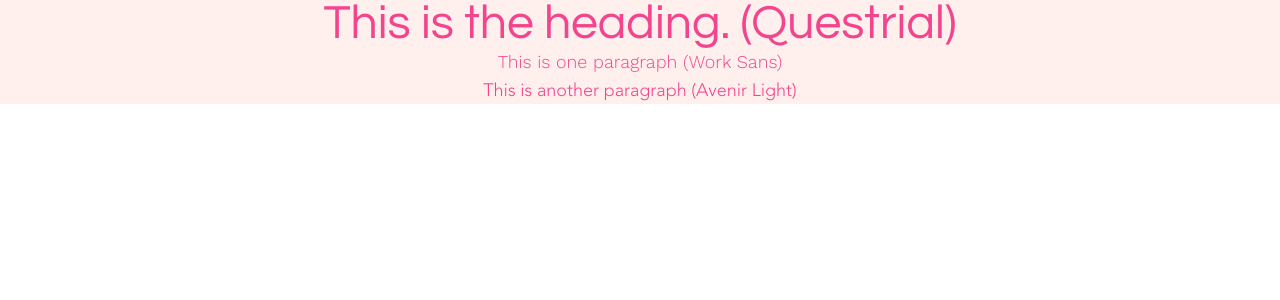
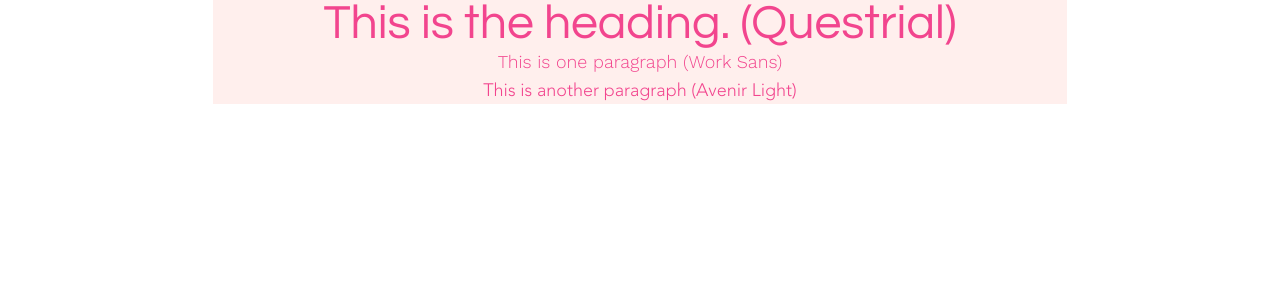
Before and after one commit to e-iroro/team-intel-portfolio, a React (Create React App) app: page / in a window 1280 px wide. Shown: the top 300 px of the page. Built offline with nearby package versions, Linux system fonts and the light colour scheme.

Commit message:
modify styling

```diff
--- a/src/App.js
+++ b/src/App.js
@@ -2,7 +2,7 @@ import Test from './components/Test';
 
 function App() {
   return (
-    <div className="App ">
+    <div className=" w-4/6 mx-auto ">
         <Test />
     </div>
   );
```
